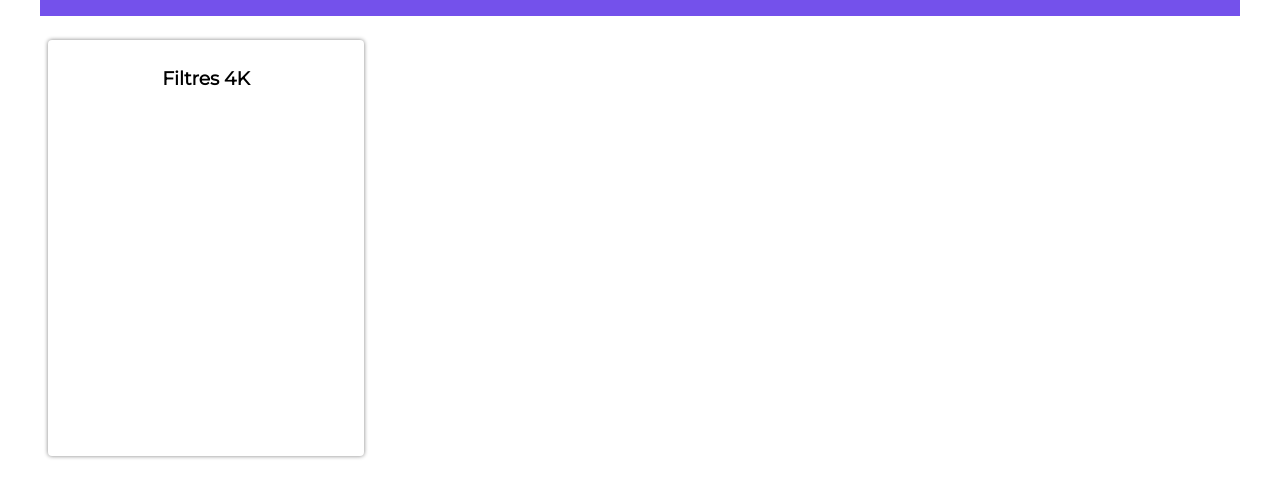
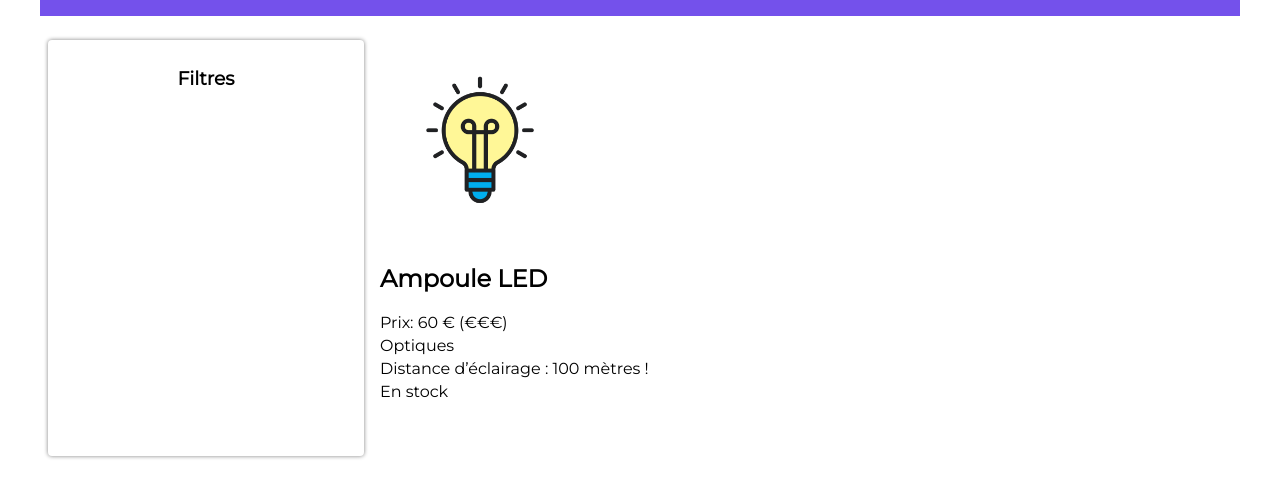
Before and after one commit to Akhyras/API, a website: page index.html in a window 1280 px wide. Shown: the part 98-596 px from the top of the page. Drawn offline with Linux system fonts and the light colour scheme.

Commit message:
modif Json

```diff
--- a/index.html
+++ b/index.html
@@ -14,7 +14,7 @@
 		<main>
 			<!-- Menu de recherche -->
 			<section class="filtres">
-				<h3>Filtres 4K</h3>
+				<h3>Filtres</h3>
 			</section>
 
 			<!-- Fiches produits -->
--- a/pieces.js
+++ b/pieces.js
@@ -0,0 +1,31 @@
+// Récupération des pièces depuis le fichier JSON
+const reponse = await fetch('pieces-autos.json');
+const pieces = await reponse.json();
+// Création des balises
+const article = pieces[0];
+const imageElement = document.createElement("img");
+imageElement.src = article.image;
+const nomElement = document.createElement("h2");
+nomElement.innerText = article.nom;
+const prixElement = document.createElement("p");
+prixElement.innerText = `Prix: ${article.prix} € (${article.prix < 35 ? "€" : "€€€"})`;
+const categorieElement = document.createElement("p");
+categorieElement.innerText = article.categorie ?? "(aucune catégorie)";
+
+//Création des élements pour l'exercice
+const descriptionElement = document.createElement("p");
+descriptionElement.innerText = article.description ?? "Pas de description pour le moment.";
+
+const stockElement = document.createElement("p");
+stockElement.innerText = article.disponibilite ? "En stock" : "Rupture de stock";
+
+//Rattachement de nos balises au DOM
+const sectionFiches = document.querySelector(".fiches");
+sectionFiches.appendChild(imageElement);
+sectionFiches.appendChild(nomElement);
+sectionFiches.appendChild(prixElement);
+sectionFiches.appendChild(categorieElement);
+
+//Ajout des éléments au DOM pour l'exercice
+sectionFiches.appendChild(descriptionElement);
+sectionFiches.appendChild(stockElement);
```
